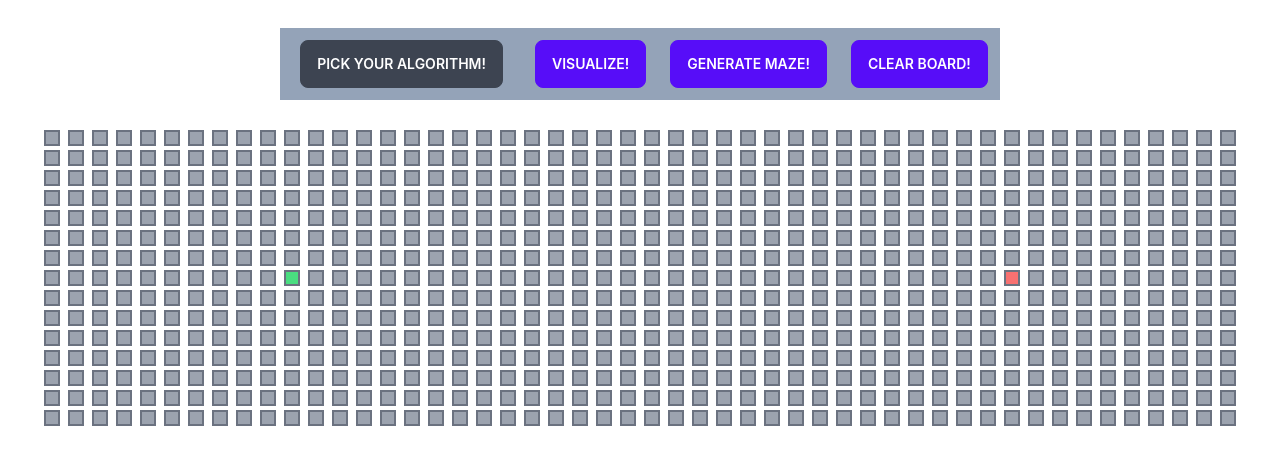
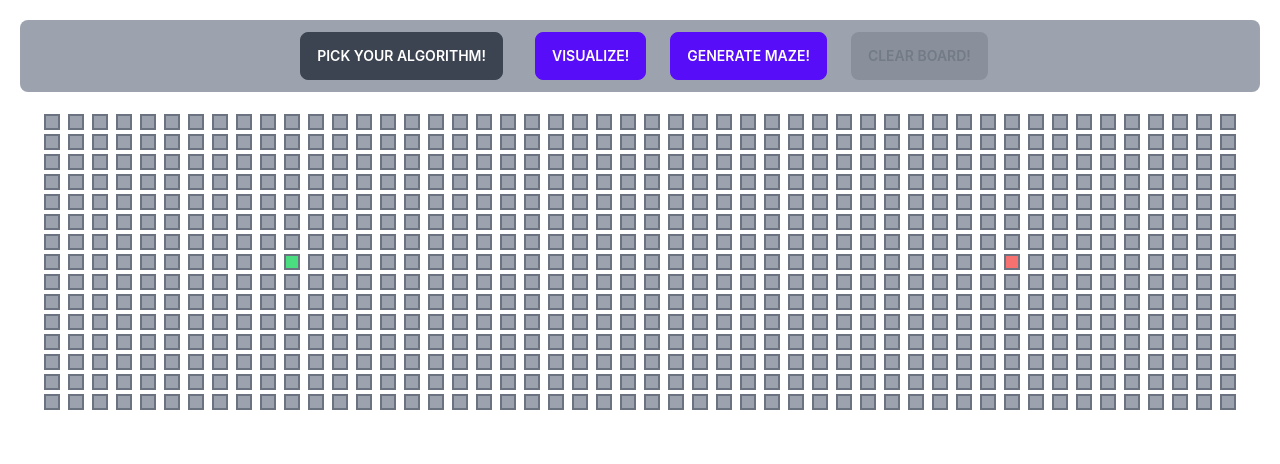
Before and after one commit to NaralC/Pathfinding-Visualizer, a React (Vite) app: page / in a window 1280 px wide. Shown: the top 464 px of the page. Built offline with nearby package versions, Linux system fonts and the light colour scheme.

Commit message:
Clear button only clickable when board isn't empty

```diff
--- a/src/Algorithms/MazeGeneration/randomMaze.ts
+++ b/src/Algorithms/MazeGeneration/randomMaze.ts
@@ -1,7 +1,7 @@
 import { initializeMatrix } from "../../App";
 import { NodeType } from "../../Components/Node";
 
-export const randomMaze = (matrix: NodeType[][]): NodeType[][] => {
+const randomMaze = (matrix: NodeType[][]): NodeType[][] => {
   const dummyMatrix = initializeMatrix();
 
   for (let row = 0; row < matrix.length; row++) {
@@ -10,7 +10,7 @@ export const randomMaze = (matrix: NodeType[][]): NodeType[][] => {
       if (matrix[row][col].isStart || matrix[row][col].isFinish) continue;
 
       // The "random" part
-      if (Math.random() < 0.25) {
+      if (Math.random() < 0.3) {
         dummyMatrix[row][col].isWall = true;
       }
     }
@@ -18,3 +18,5 @@ export const randomMaze = (matrix: NodeType[][]): NodeType[][] => {
 
   return dummyMatrix;
 };
+
+export default randomMaze;
--- a/src/Algorithms/Pathfinding/BFS.ts
+++ b/src/Algorithms/Pathfinding/BFS.ts
@@ -1,6 +1,6 @@
 import { NodeType } from "../../Components/Node";
 
-export const BFS = (
+const BFS = (
   matrix: NodeType[][],
   startNode: NodeType,
   endNode: NodeType
@@ -73,3 +73,5 @@ export const BFS = (
 
   return { visitPath: visitOrder, shortestPath: getShortestPath() };
 };
+
+export default BFS;
--- a/src/Algorithms/Pathfinding/DFS.ts
+++ b/src/Algorithms/Pathfinding/DFS.ts
@@ -1,6 +1,6 @@
-import { NodeType } from "../Components/Node";
+import { NodeType } from "../../Components/Node";
 
-export const DFS = (
+const DFS = (
   matrix: NodeType[][],
   startNode: NodeType,
   endNode: NodeType
@@ -73,3 +73,5 @@ export const DFS = (
 
   return { visitPath: visitOrder, shortestPath: getShortestPath() };
 };
+
+export default DFS;
--- a/src/App.tsx
+++ b/src/App.tsx
@@ -1,13 +1,13 @@
 import React, { useEffect, useState } from "react";
 import Node, { NodeType } from "./Components/Node";
-import { BFS } from "./Algorithms/Pathfinding/BFS";
-import { DFS } from "./Algorithms/Pathfinding/DFS";
-import { randomMaze } from "./Algorithms/MazeGeneration/randomMaze";
+import BFS from "./Algorithms/Pathfinding/BFS";
+import DFS from "./Algorithms/Pathfinding/DFS";
+import randomMaze from "./Algorithms/MazeGeneration/randomMaze";
 import Modal from "./Components/Modal";
 import Dropdown from "./Components/Dropdown";
 import Button from "./Components/Button";
 
-// Hardcoded start and finish nodes
+// Hardcoded start, end, and matrix size
 const START_ROW: number = 7;
 const START_COL: number = 10;
 const FINISH_ROW: number = 7;
@@ -21,6 +21,7 @@ const App: React.FC = () => {
   const [showModal, setshowModal] = useState<boolean>(false);
   const [pathfindingAlgo, setPathfindingAlgo] = useState<string>("BFS");
   const [isAnimating, setIsAnimating] = useState<boolean>(false);
+  const [needToClearBoard, setNeedToClearBoard] = useState<boolean>(false);
 
   const listOfAlgos = ["BFS", "DFS"];
 
@@ -63,6 +64,9 @@ const App: React.FC = () => {
     // Set isAnimating to true to prevent interaction with the grid
     setIsAnimating(true);
 
+    // Set needToClearBoard to true to clear the board after the animation
+    setNeedToClearBoard(true);
+
     // Create a copy of nodeList that only keeps walls
     const nodeListWithWalls = [...nodeList];
 
@@ -83,15 +87,15 @@ const App: React.FC = () => {
 
     const animateShortestPath = (): void => {
       shortestPath.forEach((node, idx) => {
-        // Allow interaction with the grid again
-        if (idx === shortestPath.length - 1) {
-          setIsAnimating(false);
-        }
-
         setTimeout(() => {
           const newMatrix = [...nodeListWithWalls];
           newMatrix[node.row][node.col].isShortestPath = true;
           setNodeList(newMatrix);
+
+          // Allow interaction with the grid again when visualization finishes
+          if (idx === shortestPath.length - 1) {
+            setIsAnimating(false);
+          }
         }, 25 * idx);
       });
 
@@ -105,7 +109,7 @@ const App: React.FC = () => {
       }
     };
 
-    // Animate the algorithm
+    const animateVisitPath = (): void => {
       visitPath.forEach((node, idx) => {
         // Animate the shortest path when the main path is done
         if (idx === visitPath.length - 1) {
@@ -124,7 +128,11 @@ const App: React.FC = () => {
       });
     };
 
-  const toggleWall = (rowIdx: number, colIdx: number) => {
+    // Animate all visited nodes, followed by the shortest path
+    animateVisitPath();
+  };
+
+  const toggleWall = (rowIdx: number, colIdx: number): void => {
     if (isAnimating) return;
 
     const newMatrix = [...nodeList];
@@ -134,63 +142,64 @@ const App: React.FC = () => {
     setNodeList(newMatrix);
   };
 
-  const handleMouseDown = (rowIdx: number, colIdx: number) => {
+  const handleMouseDown = (rowIdx: number, colIdx: number): void => {
     if (isAnimating) return;
 
     toggleMouseIsDown(true);
     toggleWall(rowIdx, colIdx);
+    setNeedToClearBoard(true);
   };
 
-  const handleMouseUp = () => {
+  const handleMouseUp = (): void => {
     if (isAnimating) return;
 
     toggleMouseIsDown(false);
   };
 
   // Only works if mouse is held down and being dragged
-  const handleMouseEnter = (rowIdx: number, colIdx: number) => {
+  const handleMouseEnter = (rowIdx: number, colIdx: number): void => {
     if (isAnimating) return;
 
     if (mouseIsDown) {
       toggleWall(rowIdx, colIdx);
+      setNeedToClearBoard(true);
     }
   };
 
-  const handleMazeGeneration = () => {
+  const handleMazeGeneration = (): void => {
     setNodeList(randomMaze(nodeList));
+    setNeedToClearBoard(true);
+  };
+
+  const handleClearBoard = (): void => {
+    setNodeList(initializeMatrix());
+    setNeedToClearBoard(false);
   };
 
   return (
     <div className="flex flex-col">
-      <div className="navbar bg-base-100 justify-center">
-        <div className="m-5 bg-slate-400">
-          <Dropdown
-            changeAlgo={setPathfindingAlgo}
-            currentAlgo={pathfindingAlgo}
-            listOfAlgos={listOfAlgos}
-            startVisualization={startVisualization}
-          />
+      <div className="flex flex-row align-middle justify-center bg-gray-400 rounded-lg m-5">
+        <Dropdown changeAlgo={setPathfindingAlgo} listOfAlgos={listOfAlgos} />
         <Button
           text="Visualize!"
-            isAnimating={isAnimating}
+          isClickable={!isAnimating}
           extraClassName="btn-disabled loading"
-            handleClick={() => startVisualization()}
+          handleClick={startVisualization}
         />
         <Button
           text="Generate Maze!"
-            isAnimating={isAnimating}
+          isClickable={!isAnimating}
           extraClassName="btn-disabled"
-            handleClick={() => handleMazeGeneration()}
+          handleClick={handleMazeGeneration}
         />
         <Button
           text="Clear Board!"
-            isAnimating={isAnimating}
+          isClickable={!isAnimating && needToClearBoard}
           extraClassName="btn-disabled"
-            handleClick={() => setNodeList(initializeMatrix())}
+          handleClick={handleClearBoard}
         />
       </div>
-      </div>
-      <div>
+      <div className="">
         {showModal && (
           <Modal
             header="Couldn't find the most optimal path"
@@ -229,7 +238,6 @@ const App: React.FC = () => {
 
 export default App;
 
-// Initiliaze the matrix
 export const initializeMatrix = (): NodeType[][] => {
   const nodeList: NodeType[][] = [];
 
@@ -259,7 +267,9 @@ export const initializeMatrix = (): NodeType[][] => {
   return nodeList;
 };
 
-// TODO: Maze Generation (Binary Tree, Kruskal's, Prim's)
-// TODO: Change start/end node
+// TODO: More Maze Generation Algorithms (Binary Tree, Kruskal's, Prim's, Recursive Division)
+// TODO: Let user pick start and end nodes
+// TODO: Let user pick matrix size
+// TODO: Let user pick visualization speed
+// TODO: Add a reset button
 // TODO: More Pathfinding Algorithms (A*, Djikstra)
-// TODO: Add a reset button
--- a/src/Components/Button.css
+++ b/src/Components/Button.css
@@ -3,5 +3,5 @@
 @tailwind utilities;
 
 .button {
-  @apply btn btn-primary mx-3 btn-md;
+  @apply btn btn-primary m-3 btn-md;
 }
--- a/src/Components/Button.tsx
+++ b/src/Components/Button.tsx
@@ -3,22 +3,22 @@ import "./Button.css";
 
 type Props = {
   text: string;
-  isAnimating: boolean;
+  isClickable: boolean;
   extraClassName: string;
   handleClick: () => void;
 };
 
 const Button: React.FC<Props> = ({
   text,
-  isAnimating,
+  isClickable,
   extraClassName,
   handleClick,
 }) => {
   return (
     <button
-      className={`button ${isAnimating ? extraClassName : ""}`}
+      className={`button ${isClickable ? "" : extraClassName}`}
       onClick={() => {
-        if (!isAnimating) handleClick();
+        if (isClickable) handleClick();
       }}
     >
       {text}
--- a/src/Components/Node.css
+++ b/src/Components/Node.css
@@ -6,5 +6,6 @@
   @apply 2xl:w-6 2xl:h-6 2xl:mx-1 2xl:my-0.5
   xl:w-4 xl:h-4 xl:mx-1 xl:my-0.5
   sm:w-3.5 sm:h-3.5 sm:m-0.5
-  inline-block border-solid border-2 border-gray-500;
+  inline-block border-solid border-2 border-gray-500
+  ease-in-out duration-500;
 }
--- a/src/Components/Node.tsx
+++ b/src/Components/Node.tsx
@@ -30,7 +30,7 @@ const Node: React.FC<NodeType> = (props) => {
       onMouseDown={() => props.onMouseDown()}
       onMouseUp={() => props.onMouseUp()}
       onMouseEnter={() => props.onMouseEnter()}
-      className={`node ${nodeState()} duration-500 ease-in-out delay-25`}
+      className={`node ${nodeState()} delay-25`}
     ></div>
   );
 };
```
Also changed, not shown: src/Components/Dropdown.tsx (+1 -31 lines). Lines whose indentation alone changed are shown as unchanged.
